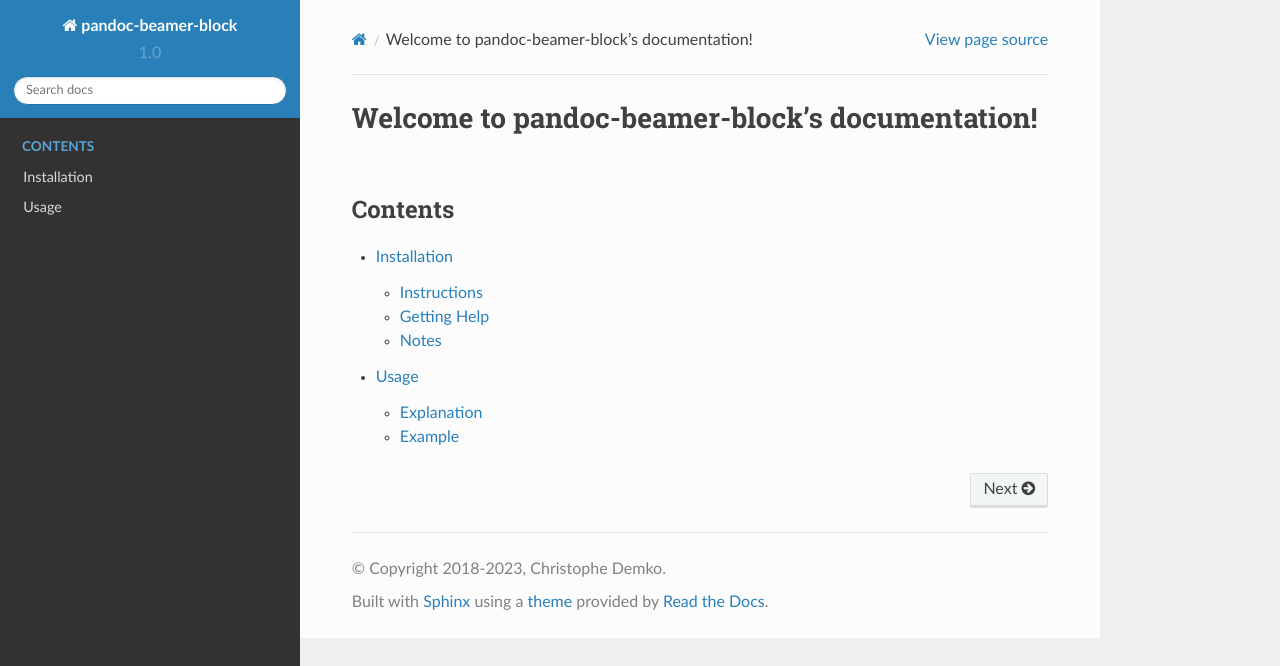
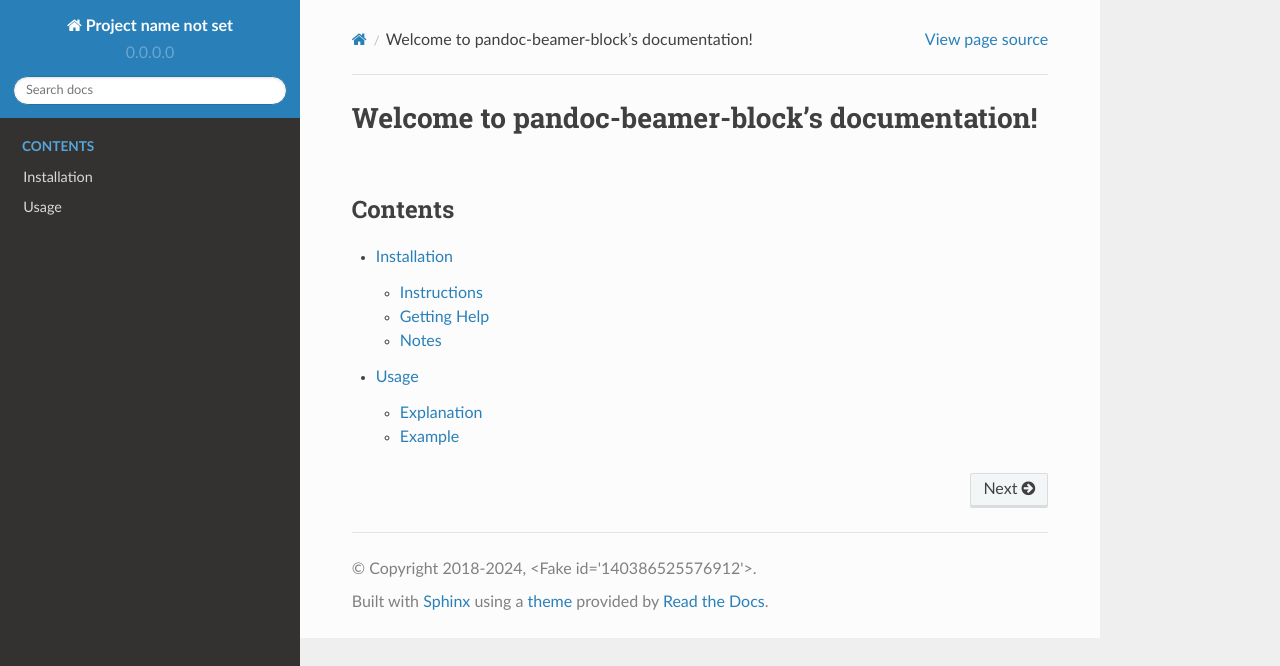
Before and after one commit to chdemko/pandoc-beamer-block, a Sphinx documentation site: the page built from docs/index.rst, in a window 1280 px wide. Shown: the top 666 px of the page. Built offline with Sphinx 7.4.7 and the Read the Docs theme 2.0.0, drawn with Linux system fonts in a browser that asks for light colours; the version number is read from the project's files by our own code; some of the changed lines change nothing that is shown.

Commit message:
Update docs

```diff
--- a/docs/conf.py
+++ b/docs/conf.py
@@ -16,8 +16,11 @@
 # import sys
 # sys.path.insert(0, os.path.abspath('.'))
 
+import importlib.metadata
 import os
 import sys
+
+from datetime import date
 
 sys.path.insert(0, os.path.abspath("../.."))
 
@@ -25,15 +28,13 @@ on_rtd = os.environ.get("READTHEDOCS", None) == "True"
 
 # -- Project information -----------------------------------------------------
 
-project = "pandoc-beamer-block"
-copyright = "2018-2023, Christophe Demko"
-author = "Christophe Demko"
+project, release = os.popen("poetry version").readline().strip().split(" ")
+author = importlib.metadata.metadata(project)["Author"]
+year = date.today().year
+copyright = f"2018-{year}, {author}"
 
 # The short X.Y version
-version = "1.0"
-# The full version, including alpha/beta/rc tags
-release = "1.0.0.0"
-
+version = ".".join(release.split(".")[:2])
 
 # -- General configuration ---------------------------------------------------
 
--- a/docs/requirements.txt
+++ /dev/null
@@ -1,3 +0,0 @@
-Sphinx>=6.0
-sphinx_rtd_theme>=1.2
-myst-parser>=2.0
```
